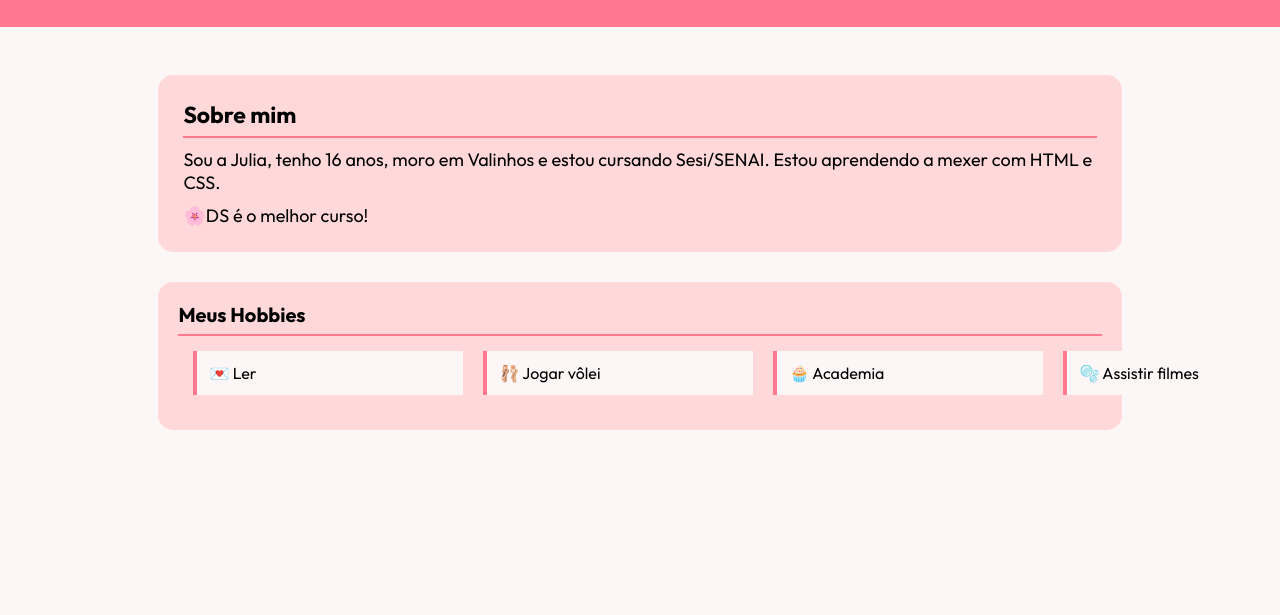
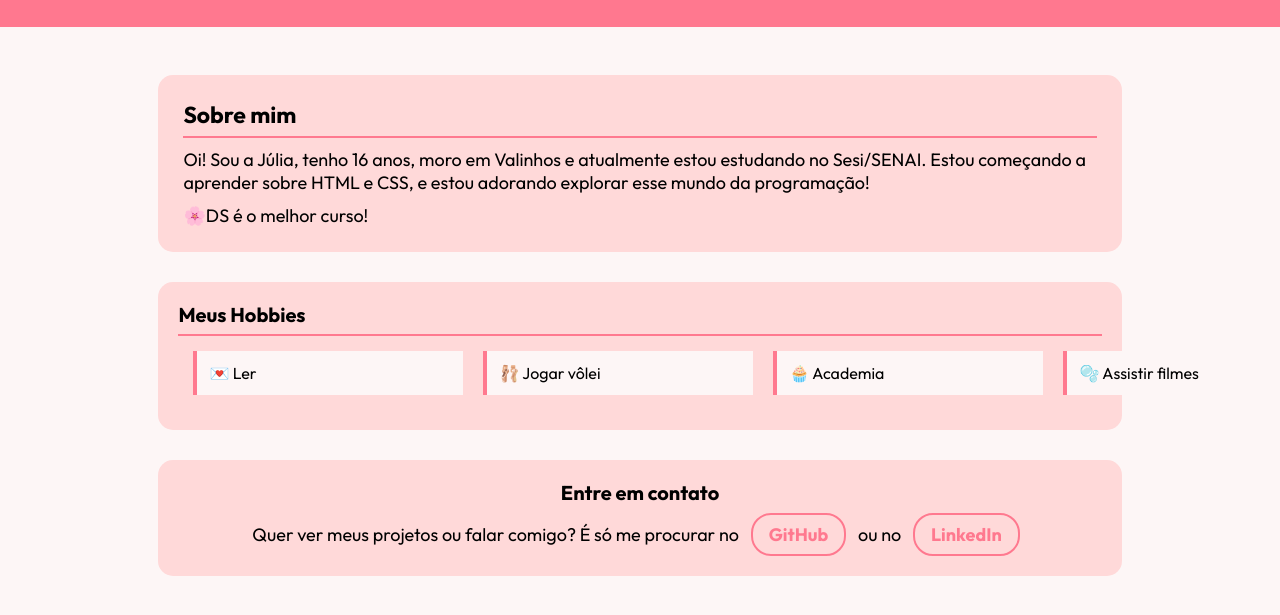
Before and after one commit to juliaefmiranda/meu-primeiro-site, a plain HTML site: page index.html in a window 1280 px wide. Shown: the part 93-708 px from the top of the page. Drawn offline with Linux system fonts and the light colour scheme.

Commit message:
Finish contact section

```diff
--- a/assets/styles/index.css
+++ b/assets/styles/index.css
@@ -14,8 +14,6 @@ body {
     min-height: 100vh;
     font-family: "Outfit", sans-serif;
 }
-
-
 
 header {
     background-color: rgb(255, 120, 143);
@@ -69,7 +67,7 @@ ul {
     gap: 20px;
 }
 
-li{
+li {
     background-color:  rgb(253, 246, 246);
     padding: 12px;
     border-left: 4px solid rgb(255, 121, 143);
@@ -89,3 +87,42 @@ li:hover {
     border-bottom: 2px solid rgb(255, 121, 143);
     padding-bottom: 7px;
 }
+
+contact {
+    display: block;
+    background-color: rgb(255, 217, 217);
+    width: 80%;
+    margin: 0 auto;
+    padding: 20px;
+    border-radius: 15px;
+    margin-bottom: 30px;
+}
+
+contact h3 {
+    margin-bottom: 8px;
+    font-size: 20px;
+    text-align: center;
+}
+
+contact p {
+    text-align: center;
+    font-size: 18px;
+}
+
+contact a {
+    color: rgb(255, 121, 143);
+    text-decoration: none;
+    font-weight: bold;
+    padding: 0.5rem 1rem;
+    margin: 0 0.5rem;
+    border: 2px solid  rgb(255, 121, 143);
+    border-radius: 20px;
+    display: inline-block;
+    transition: all 0.2s ease;
+}
+
+a:hover {
+    background-color: rgb(255, 121, 143);
+    transform: translateX(-2px);
+    color:  rgb(253, 226, 230);
+}
--- a/index.html
+++ b/index.html
@@ -17,7 +17,7 @@
     <main>
         <about-section>
             <h3 id="titulo-sobre-mim">Sobre mim</h3>
-            <p class="texto-sobre-mim">Sou a Julia, tenho 16 anos, moro em Valinhos e estou cursando Sesi/SENAI. Estou aprendendo a mexer com HTML e CSS.</p>
+            <p class="texto-sobre-mim">Oi! Sou a Júlia, tenho 16 anos, moro em Valinhos e atualmente estou estudando no Sesi/SENAI. Estou começando a aprender sobre HTML e CSS, e estou adorando explorar esse mundo da programação!</p>
             <p class="texto-sobre-mim">🌸DS é o melhor curso!</p>
         </about-section>
 
@@ -30,6 +30,14 @@
                 <li>🫧 Assistir filmes</li>
             </ul>
         </hobbies>
+
+        <contact>
+            <h3>Entre em contato</h3>
+            <p>Quer ver meus projetos ou falar comigo? É só me procurar no
+            <a href="https://github.com/juliaefmiranda" target="_blank">GitHub</a> ou no
+            <a href="https://www.linkedin.com/in/julia-miranda-7278a2349/" target="_blank">LinkedIn</a>
+            </p>
+        </contact>
     </main>
 </body>
 </html>
```
